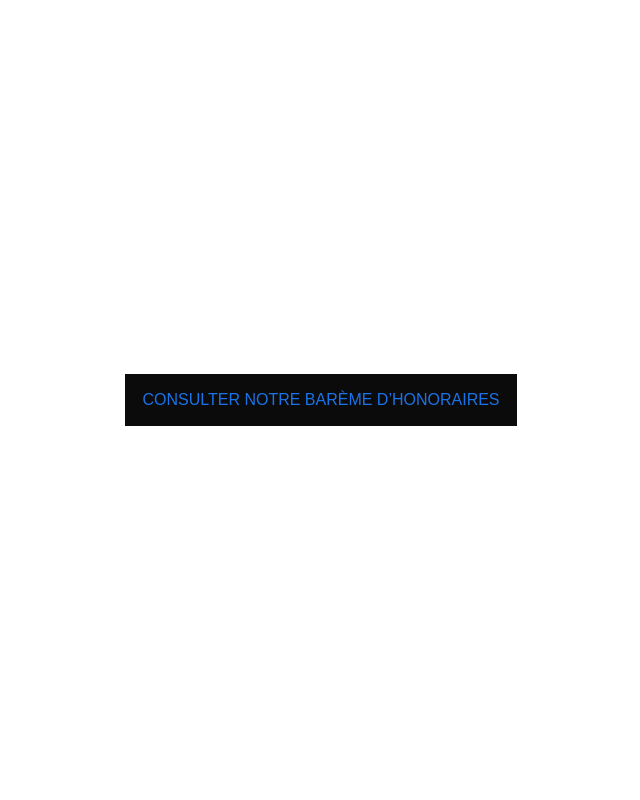
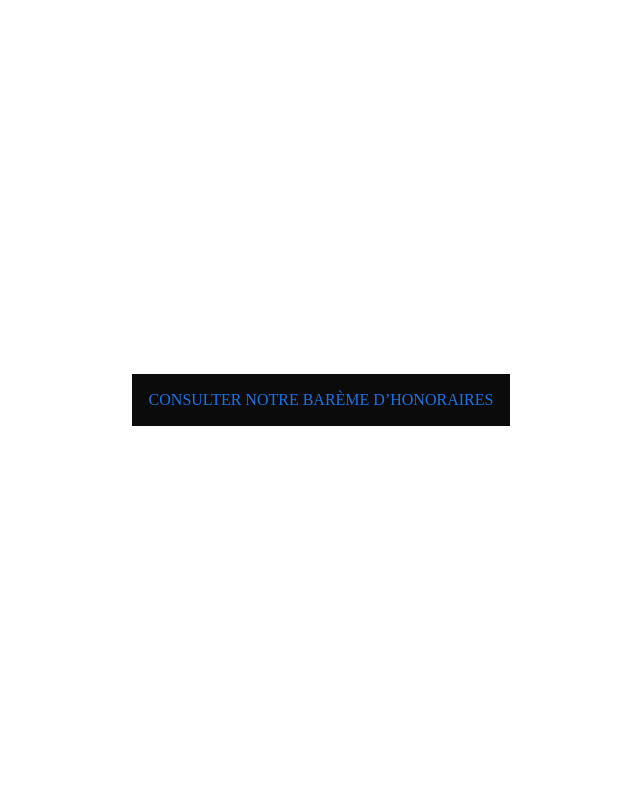
Before and after one commit to mmedr25/lecoindudigital, a PHP site: page / in a window 1280 px wide. Shown: the whole page, without its empty margins (319-959 px from the left). Run offline with PHP 8.4, Linux system fonts and the light colour scheme; data that the repository does not hold is empty.

Commit message:
second commit: ajout du lien

```diff
--- a/index.php
+++ b/index.php
@@ -56,7 +56,7 @@
     </div>
     <?php do_action('ere_advanced_search_after_main_content'); ?>
      <div class="honoraires">
-        <button><a href="/honoraires.html"></a> CONSULTER NOTRE BARÈME D’HONORAIRES</button>
+        <a href="./honoraires.html">CONSULTER NOTRE BARÈME D’HONORAIRES</a>
      </div>
 
 <!-- //////////////////////////////////////////////////////////////////////////////////////// -->
--- a/style.css
+++ b/style.css
@@ -1,6 +1,7 @@
 * {
   -webkit-box-sizing: border-box;
           box-sizing: border-box;
+  text-decoration: none;
 }
 
 body {
@@ -14,7 +15,8 @@ body {
   place-items: center;
 }
 
-.honoraires button {
+.honoraires a {
+  display: inline-block;
   background: #0c0b0b;
   color: #1a73e8;
   -webkit-transition: all 0.3s ease-in-out;
@@ -25,7 +27,7 @@ body {
   cursor: pointer;
 }
 
-.honoraires button:hover {
+.honoraires a:hover {
   background: #fff;
   color: #ecde13;
 }
--- a/style.scss
+++ b/style.scss
@@ -1,5 +1,6 @@
 *{
     box-sizing: border-box;
+    text-decoration: none;
 }
 
 body {
@@ -11,7 +12,8 @@ body {
     display: grid;
     place-items: center;
 
-    button {
+    a {
+        display: inline-block;
         background: rgb(12, 11, 11);
         color: #1a73e8;
         transition: all 0.3s ease-in-out;
```
Also changed, not shown: 1 other file.
